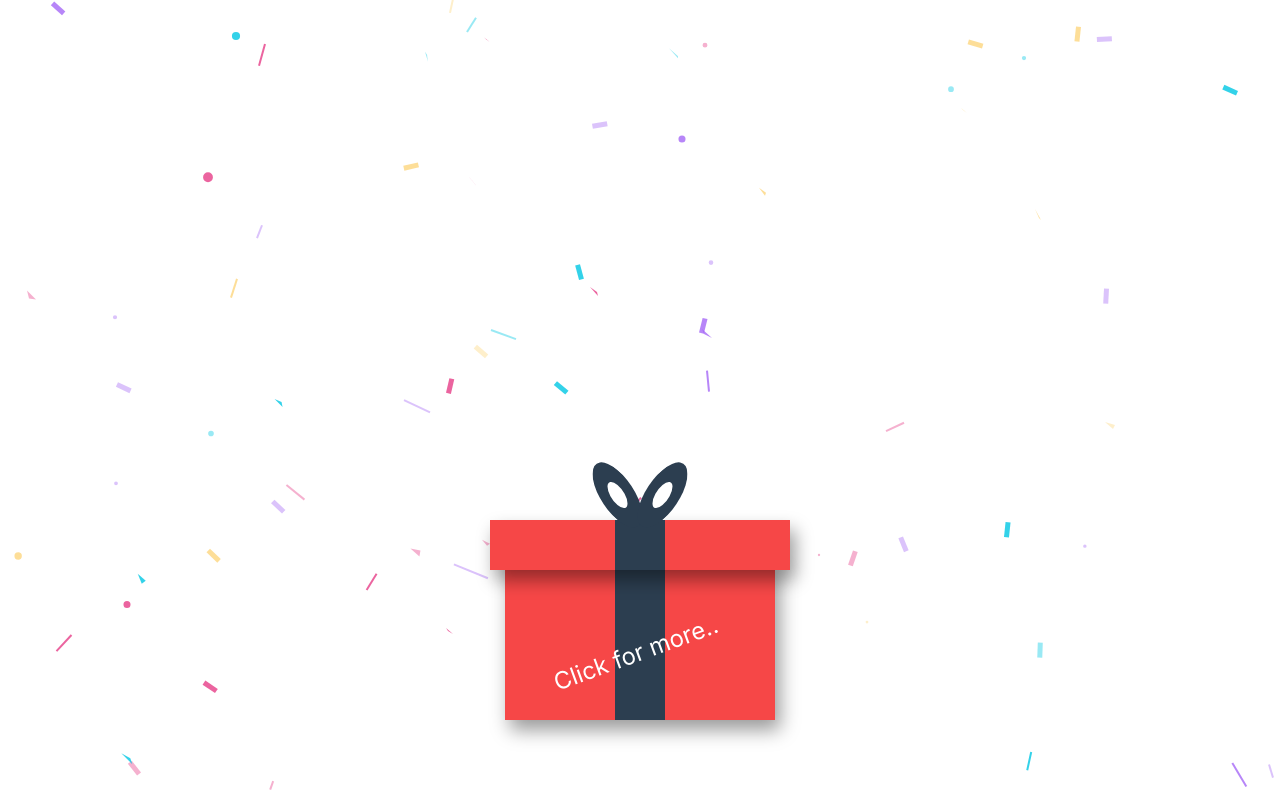
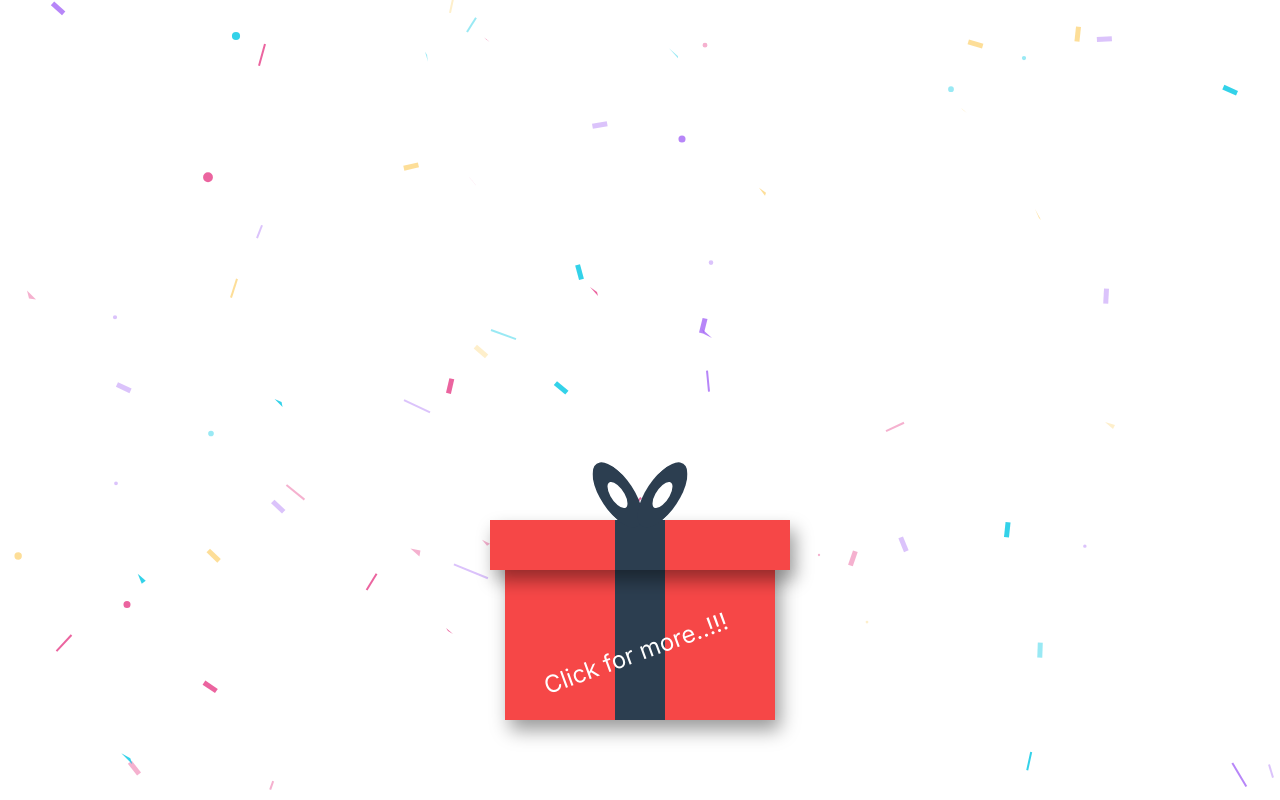
Before and after one commit to Thimaz000/happyBirthday, a plain HTML site: page index.html in a window 1280 px wide. Drawn offline with Linux system fonts and the light colour scheme.

Commit message:
Update style.css

```diff
--- a/styles/style.css
+++ b/styles/style.css
@@ -63,7 +63,7 @@ li span {
   position: absolute;
   color: #fff;
   width: 100%;
-  content: "Click for more..";
+  content: "Click for more..!!!";
   left: 0;
   bottom: 0;
   font-size: 24px;
```
